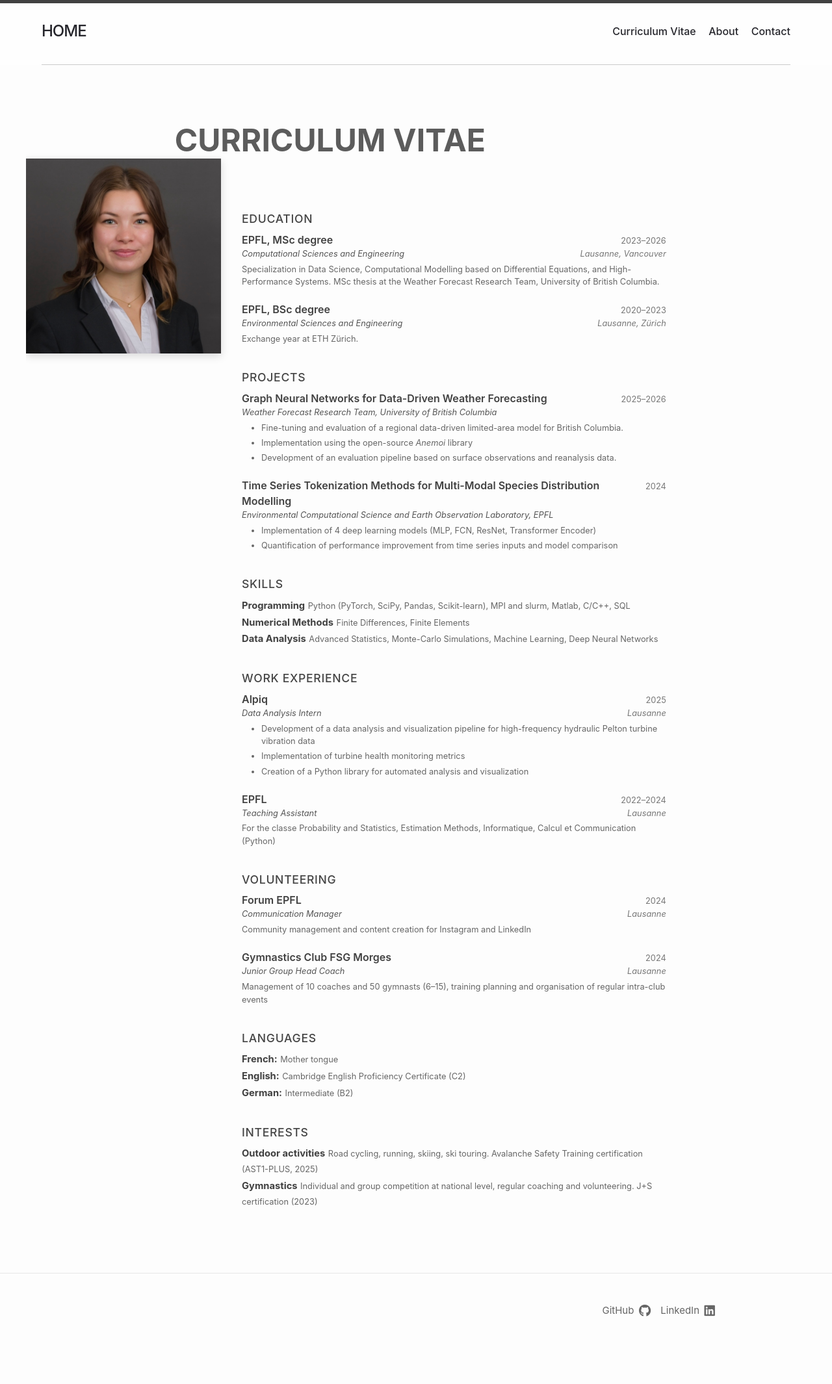
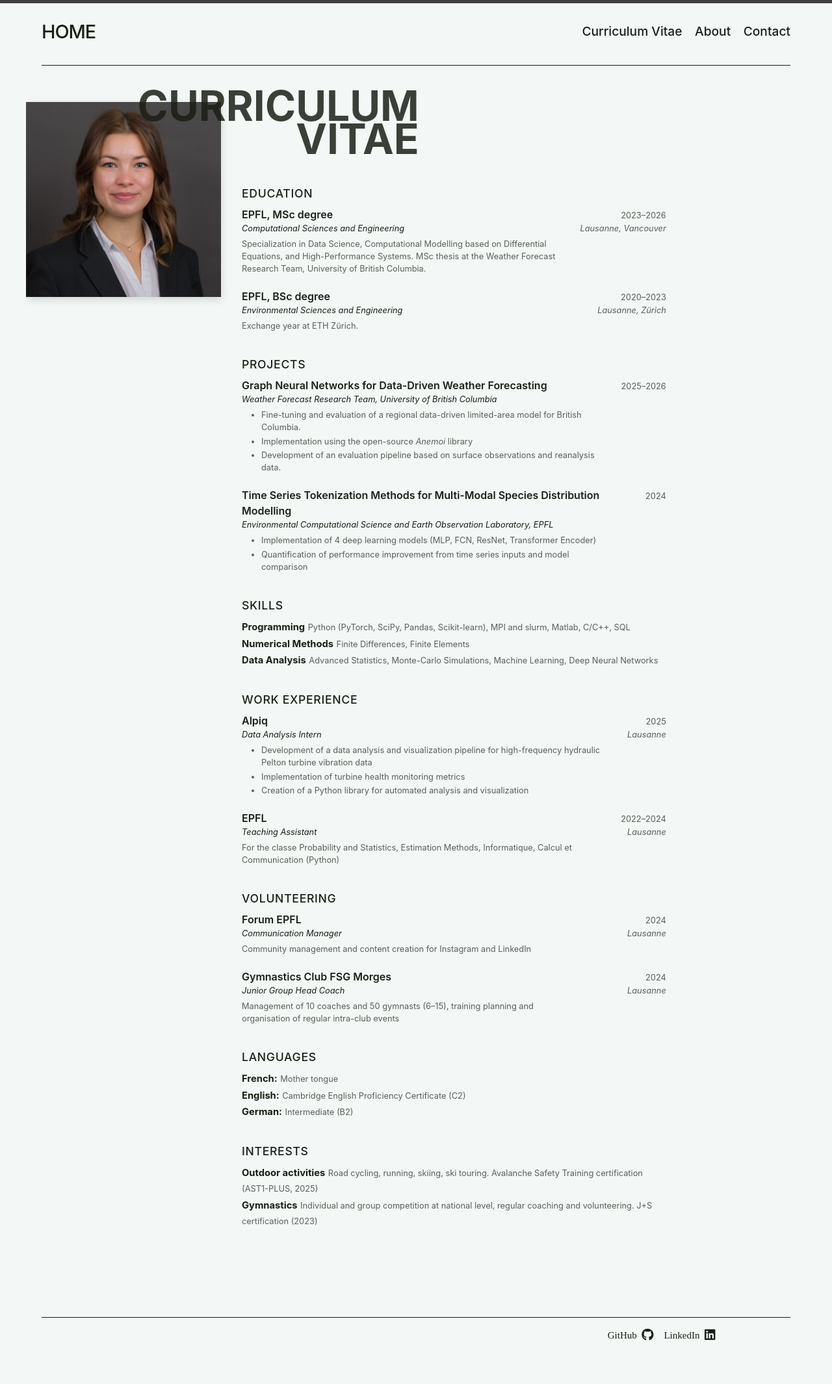
Before and after one commit to chjulie/chjulie.github.io, a Jekyll site: the page built from Curriculum Vitae.markdown, in a window 1280 px wide. Shown: the whole page at 65% size. Built offline with Jekyll 4.4.1, drawn with Linux system fonts in a browser that asks for light colours; before the commit the page ends 2092 px from its top, so only the background shows below that.

Commit message:
style: uniformise background and text color

```diff
--- a/_includes/footer.html
+++ b/_includes/footer.html
@@ -2,7 +2,7 @@
   <data class="u-url" value="{{ '/' | relative_url }}"></data>
   <link rel="stylesheet" href="https://cdn.jsdelivr.net/npm/@fortawesome/fontawesome-free@6.5.2/css/all.min.css">
   <div class="wrapper">
-
+    <div class="header-divider"></div>
     <div class="footer-col-wrapper">
       <div class="footer-col">
         <ul class="contact-list">
--- a/_layouts/post.html
+++ b/_layouts/post.html
@@ -19,6 +19,7 @@ layout: base
       </time>
       {%- if page.modified_date -%}
       <span class="bullet-divider">•</span>
+      <!-- <div class="header-divider"></div> -->
       <span class="meta-label">Updated:</span>
       {%- assign mdate = page.modified_date | date_to_xmlschema %}
       <time class="dt-modified" datetime="{{ mdate }}" itemprop="dateModified">
--- a/_sass/minima/custom-styles.scss
+++ b/_sass/minima/custom-styles.scss
@@ -32,12 +32,15 @@
 /**
 * Site colors
 */
-$primary-color: #1da1f2;
-$secondary-color: #26262c;
+$text-color: #1A1F16;
+$background-color: #F3F7F5;
+$primary-color: #C2D6CC;
+$secondary-color: #7F7F76;
 $hover-color: #4b4c52;
-$nav-font: 'Roboto', sans-serif;
-$heading-font: 'Roboto', sans-serif;
-$secondary-font: 'DM Sans';
+$default-font: 'Avenir Next';
+// $nav-font: 'Roboto', sans-serif;
+// $heading-font: 'Roboto', sans-serif;
+$secondary-font: 'Avenir Next';
 
 .reversefootnote {
     display: none;
@@ -49,11 +52,12 @@ $secondary-font: 'DM Sans';
 */
 .page-content {
     padding-top: 0;
+    background-color: $background-color;
 }
 
 
 .site-header {
-    background: rgba(255, 255, 255, 0.5);
+    background: $background-color;
     /* optional for readability */
     margin: 0;
     margin-top: 0;
@@ -70,7 +74,7 @@ $secondary-font: 'DM Sans';
     width: 90vw;
     max-width: 90vw;
     height: 1px;
-    background-color: rgba(0, 0, 0, 0.2);
+    background-color: $text-color;
     margin: 0.5rem auto 0 auto;
     /* auto margins center it */
 }
@@ -107,8 +111,9 @@ body {
 
 .site-title {
     text-align: left;
-    font-size: 1.5rem;
-    font-weight: bold;
+    font-size: 1.8rem;
+    font-weight: 800;
+    color: $text-color;
 }
 
 .site-nav {
@@ -122,10 +127,9 @@ body {
     // font-family: $secondary-font;
     /* replace with your font */
     font-weight: 500;
+    font-size: 1.2rem;
     /* optional */
-    font-size: 1rem;
-    /* optional */
-    color: $secondary-color;
+    color: $text-color;
     /* default text color */
     text-decoration: none;
     /* remove underline */
@@ -145,7 +149,7 @@ body {
  **/
 .site-header .site-title {
     // font-family: $secondary-font;
-    color: $secondary-color;
+    color: $text-color;
     text-decoration: none;
     font-weight: 500;
     transition: color 0.3s ease, transform 0.3s ease;
@@ -190,9 +194,25 @@ body {
     margin-top: clamp(1.5rem, 1vw, 3rem);
 }
 
+.post .post-header {
+    color: $text-color;
+}
+
+.post .post-content {
+    color: $text-color;
+}
+
 /**
 * Socials
 */
+.site-footer {
+    background-color: $background-color;
+    margin: 0;
+    margin-top: 0;
+    border-bottom: none;
+    border-top: none;
+}
+
 .site-footer .social-media-list {
     list-style: none;
     display: flex;
@@ -208,15 +228,18 @@ body {
     /* vertically centers icon with text */
     margin-bottom: 0.5em;
     /* space between rows */
+    color: $text-color;
 }
 
 .site-footer .social-name {
+    font-family: $default-font;
     flex: 0 0 120px;
     /* fixed width for alignment of icons */
     text-align: right;
     /* optional: right-align text next to icon */
     margin-right: 0.5em;
     /* space between name and icon */
+    color: $text-color;
 }
 
 .site-footer .social-links {
@@ -227,11 +250,11 @@ body {
 }
 
 .site-footer .social-media-list a {
-    background: none;
+    background: $background-color;
     box-shadow: none;
     border: none;
     padding: 0;
-    color: #666;
+    color: $text-color;
     transition: color 0.2s ease-in-out;
     display: inline-block;
 }
@@ -258,15 +281,17 @@ body {
     text-align: left;
     font-size: 3.5rem;
     font-weight: 600;
-    opacity: 0.85;
+    opacity: 1;
+    color: $text-color;
     box-sizing: border-box;
     line-height: 3.2rem;
+    background-color: $background-color;
 }
 
 .home-divider {
     width: 100%;
     height: 1px;
-    background-color: rgba(0, 0, 0, 0.2);
+    background-color: $text-color;
     margin-top: 1.5rem;
 }
 
@@ -277,8 +302,8 @@ body {
     /* smaller than main description */
     margin-top: 1rem;
     margin-bottom: 0;
-    /* spacing after the divider */
-    opacity: 0.85;
+    color: $text-color
+        /* spacing after the divider */
 }
 
 .home-hero {
@@ -323,16 +348,15 @@ body {
 }
 
 .home-content-box {
-    background: rgba(255, 255, 255, 0.5);
+    background-color: rgba($background-color, 0.5);
     max-width: 900px;
     width: 80%;
-    padding: 1rem;
+    padding: 1.5rem;
+    padding-top: 4rem;
 
     border-radius: 2px;
     box-shadow: 0 10px 40px rgba(0, 0, 0, 0.2);
 }
-
-
 
 /**
 * About and CV
@@ -346,6 +370,7 @@ body {
     width: 85vw;
     margin: 0 auto;
     /* keep centered */
+    color: $text-color;
 }
 
 .wrapper {
@@ -359,6 +384,7 @@ body {
     width: 320px;
     /* slightly wider if desired */
     max-width: 100%;
+    margin-top: 2.5vw;
 }
 
 /**
@@ -381,12 +407,12 @@ body {
 .about-title {
     position: absolute;
     top: 8%;
-    left: 40%;
+    left: 30%;
     transform: translate(-50%, -50%);
-    font-size: 4rem;
+    font-size: 5rem;
     font-weight: bold;
     text-transform: uppercase;
-    opacity: 0.85;
+    opacity: 0.9;
     pointer-events: none;
     z-index: 1;
 }
@@ -402,11 +428,11 @@ body {
 
 .about-text {
     flex: 1;
-    margin-top: 10rem;
+    margin-top: 12rem;
     column-count: 2;
     column-gap: 2rem;
     max-width: 60%;
-    font-size: 0.8rem;
+    font-size: 0.9rem;
 }
 
 /* ----- Responsive Styles ----- */
@@ -460,22 +486,25 @@ body {
     /* needed for absolute title */
     overflow: hidden;
     box-sizing: border-box;
+    margin-top: 1.5rem;
 }
 
 /* CV Title */
 .cv-title {
     position: absolute;
-    top: 3%;
+    top: 3.5%;
     /* ~50% overlap with image */
-    left: 43%;
+    left: 28%;
     transform: translate(-50%, -50%);
-    font-size: 3rem;
+    font-size: 4rem;
     font-weight: bold;
     text-transform: uppercase;
     opacity: 0.85;
     pointer-events: none;
     z-index: 1;
     text-align: right;
+    max-width: 600px;
+    line-height: 3.2rem;
 }
 
 .cv-image img.profile-photo {
@@ -484,7 +513,7 @@ body {
     height: auto;
     object-fit: cover;
     display: block;
-    margin-top: 5rem;
+    // margin-top: 5rem;
     margin-left: 0;
     /* touch left edge */
     border-radius: 0;
@@ -498,6 +527,7 @@ body {
     /* two-column text */
     column-gap: 2rem;
     max-width: 60%;
+    color: $text-color;
 }
 
 /* Responsive styles */
@@ -527,6 +557,7 @@ body {
         column-count: 1;
         /* single column on mobile */
         max-width: 90%;
+        color: $text-color;
     }
 }
 
@@ -548,7 +579,7 @@ body {
 
 .cv-section h2 {
     margin-bottom: 0.4rem;
-    color: #444;
+    color: $text-color;
     font-size: 1.1rem;
     letter-spacing: 0.04em;
     text-transform: uppercase;
@@ -562,23 +593,24 @@ body {
     white-space: nowrap;
     font-size: 0.80rem;
     font-weight: 400;
-    color: #777;
+    color: rgba($text-color, 0.7);
 }
 
 .cv-subheader {
     font-size: 0.8rem;
-    color: #555;
+    color: $text-color;
     font-style: italic;
 }
 
 .cv-small {
     font-size: 0.8rem;
-    color: #666;
+    color: rgba($text-color, 0.7);
     margin-top: 0.3rem;
+    max-width: 80%;
 }
 
 .cv-small li {
-    margin-bottom: 0.25rem;
+    margin-bottom: 0.15rem;
 }
 
 .cv-small ul {
@@ -592,6 +624,7 @@ body {
 
 .cv-section .cv-tight strong {
     font-size: 0.92em;
+    color: $text-color;
 }
 
 .cv-link,
@@ -609,7 +642,7 @@ body {
 }
 
 .cv-link:hover {
-    color: #444;
+    color: $hover-color;
     /* subtle darkening */
     transform: scale(1.01);
     /* very gentle */
```
Also changed, not shown: _posts/2025-12-25-multimodal-dl-ecology.md (+1 -1 lines).
